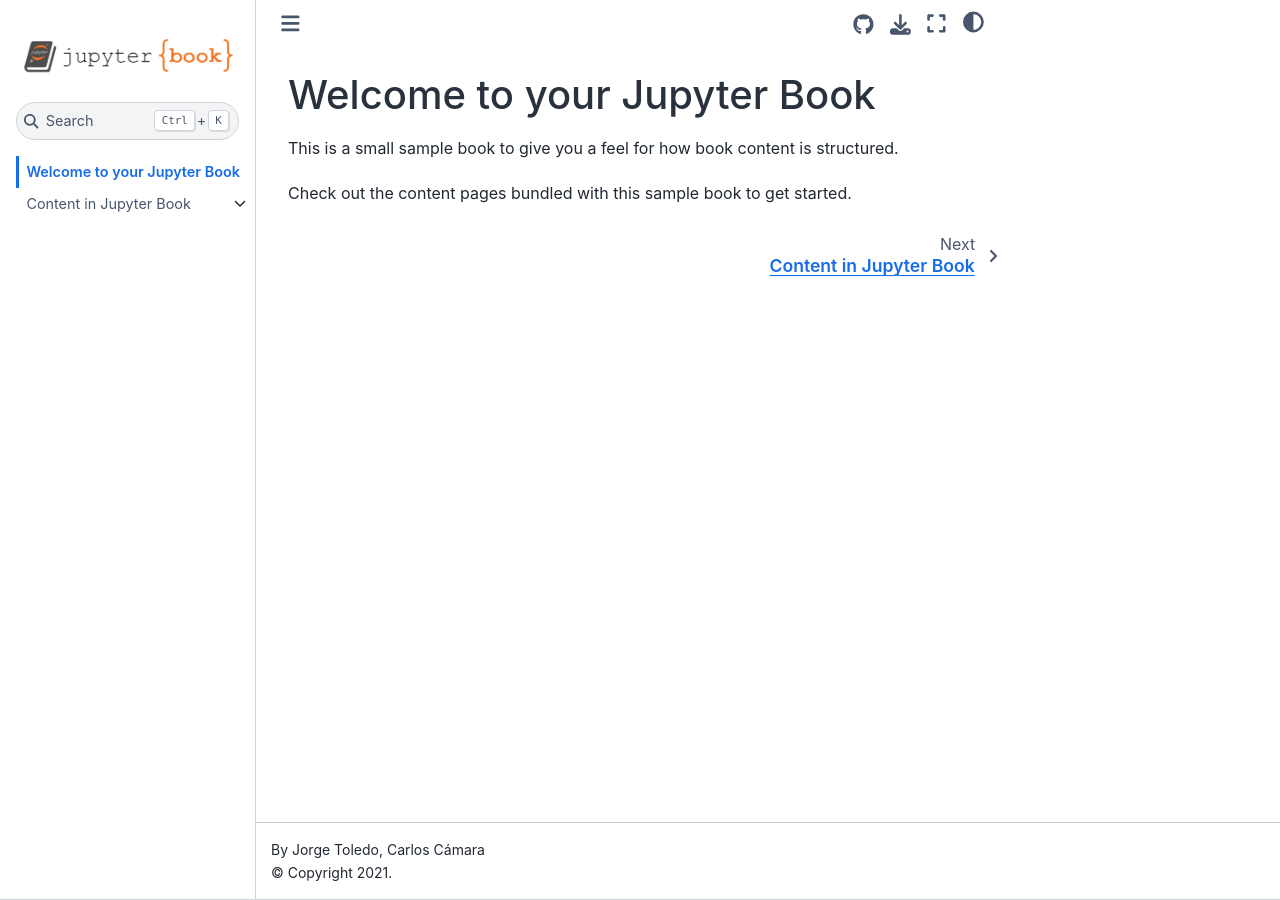
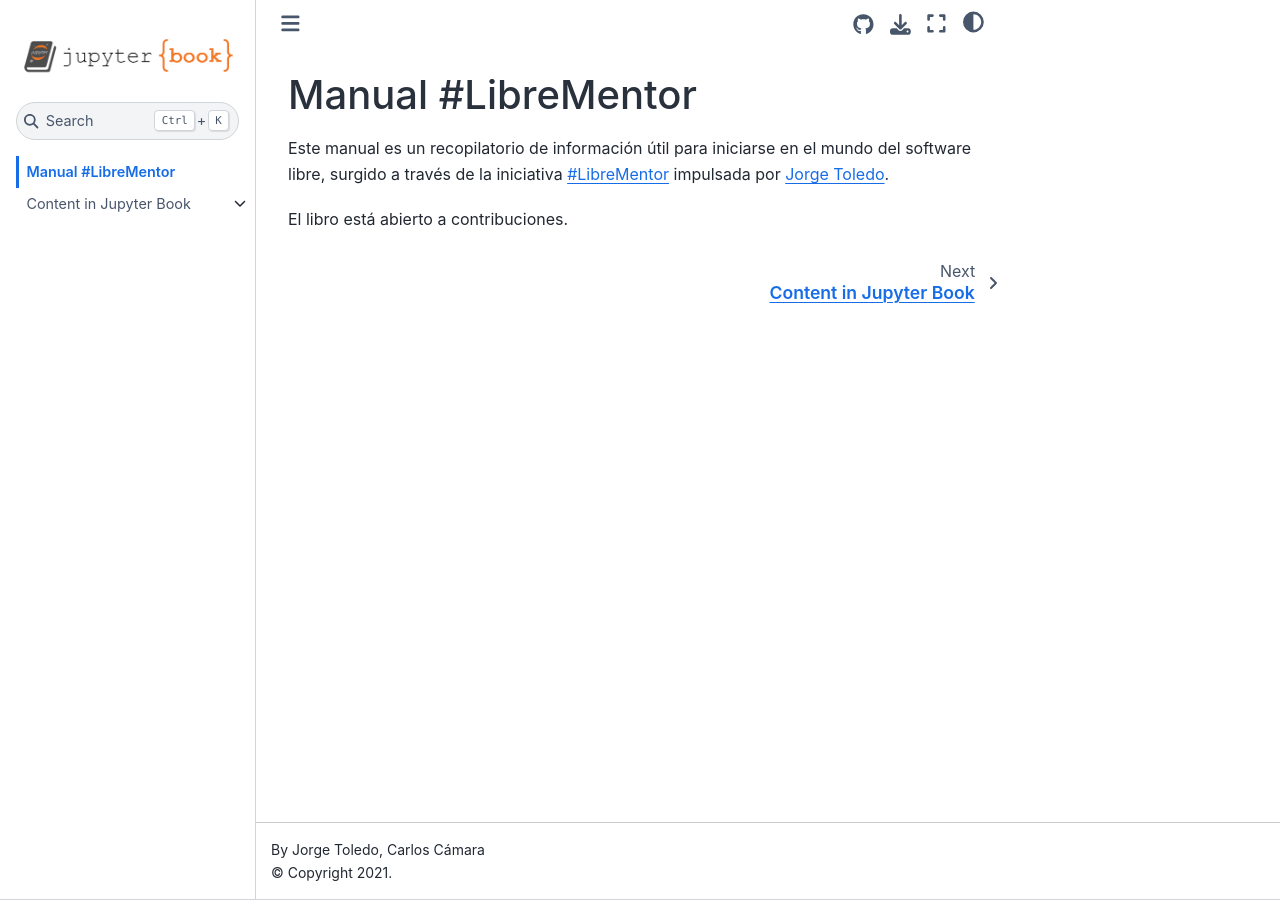
Before and after one commit to Librementor/librementor-book, a Jupyter Book: the page built from book/intro.md, in a window 1280 px wide. Built offline with Jupyter Book 1.0.4 settings and Sphinx 7.4.7 and the Sphinx Book theme 1.1.4, drawn with Linux system fonts in a browser that asks for light colours.

Commit message:
Updates intro text.

```diff
--- a/book/intro.md
+++ b/book/intro.md
@@ -1,7 +1,5 @@
-Welcome to your Jupyter Book
-============================
+# Manual #LibreMentor
 
-This is a small sample book to give you a feel for how book content is
-structured.
+Este manual es un recopilatorio de información útil para iniciarse en el mundo del software libre, surgido a través de la iniciativa [#LibreMentor](https://blog.lacajita.es/librementor/) impulsada por [Jorge Toledo](https://blog.lacajita.es).
 
-Check out the content pages bundled with this sample book to get started.
+El libro está abierto a contribuciones.
```
